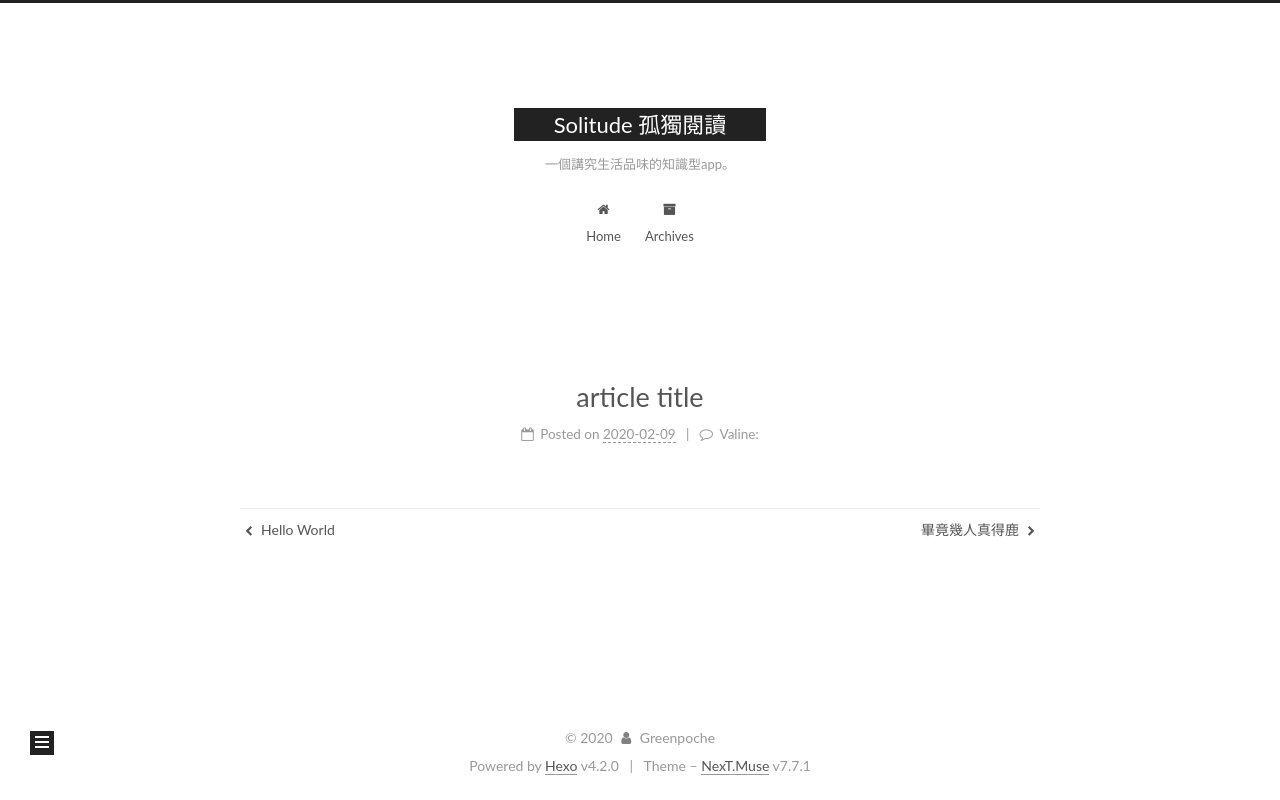
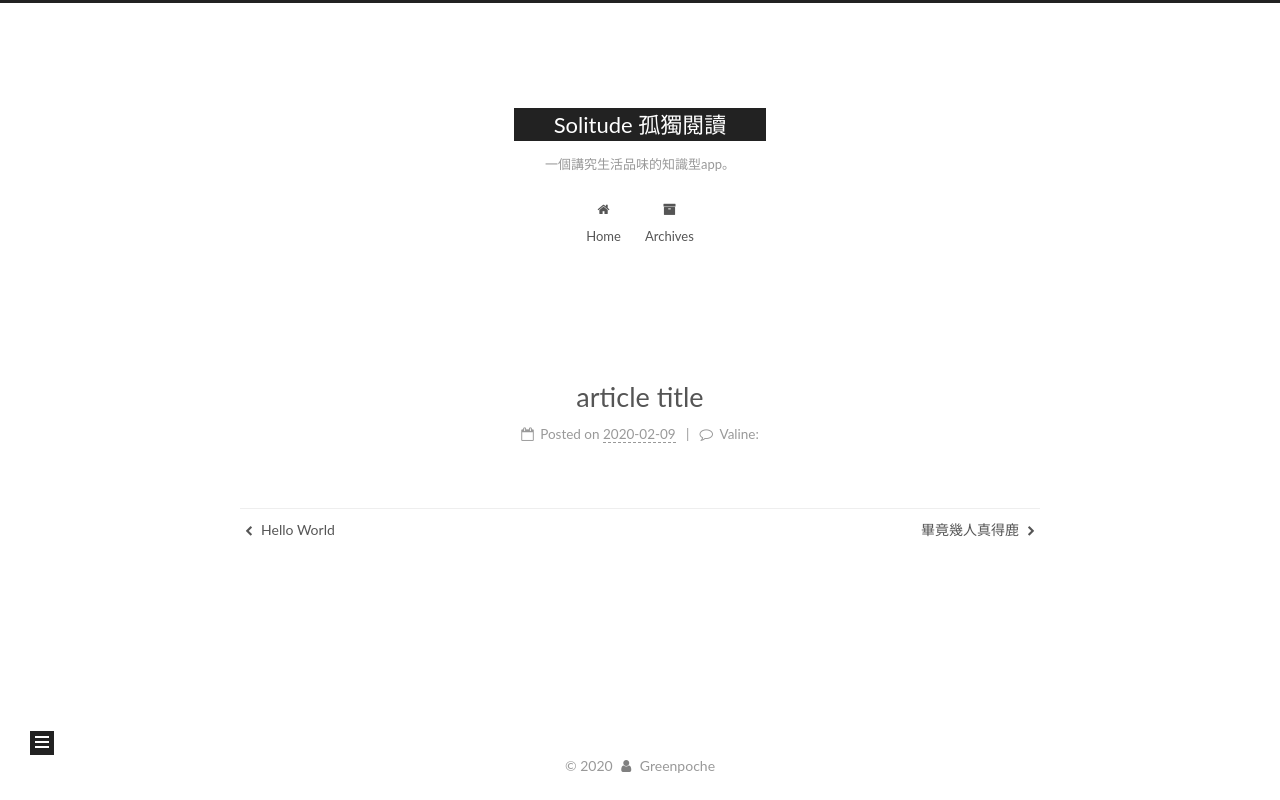
Before and after one commit to Greenpoche/solitude.github.io, a plain HTML site: page 2020/02/09/Solitude/index.html in a window 1280 px wide. Drawn offline with Linux system fonts and the light colour scheme.

Commit message:
Site updated: 2020-02-21 23:52:45

```diff
--- a/2020/02/09/Solitude/index.html
+++ b/2020/02/09/Solitude/index.html
@@ -323,11 +323,6 @@
   </span>
   <span class="author" itemprop="copyrightHolder">Greenpoche</span>
 </div>
-  <div class="powered-by">Powered by <a href="https://hexo.io/" class="theme-link" rel="noopener" target="_blank">Hexo</a> v4.2.0
-  </div>
-  <span class="post-meta-divider">|</span>
-  <div class="theme-info">Theme – <a href="https://muse.theme-next.org/" class="theme-link" rel="noopener" target="_blank">NexT.Muse</a> v7.7.1
-  </div>
 
 
 
```
Also changed, not shown: 2020/02/09/hello-world/index.html (+0 -5 lines), 2020/02/12/畢竟幾人真得鹿/index.html (+0 -5 lines), archives/2020/02/index.html (+0 -5 lines), archives/2020/index.html (+0 -5 lines), archives/index.html (+0 -5 lines), index.html (+0 -5 lines).
